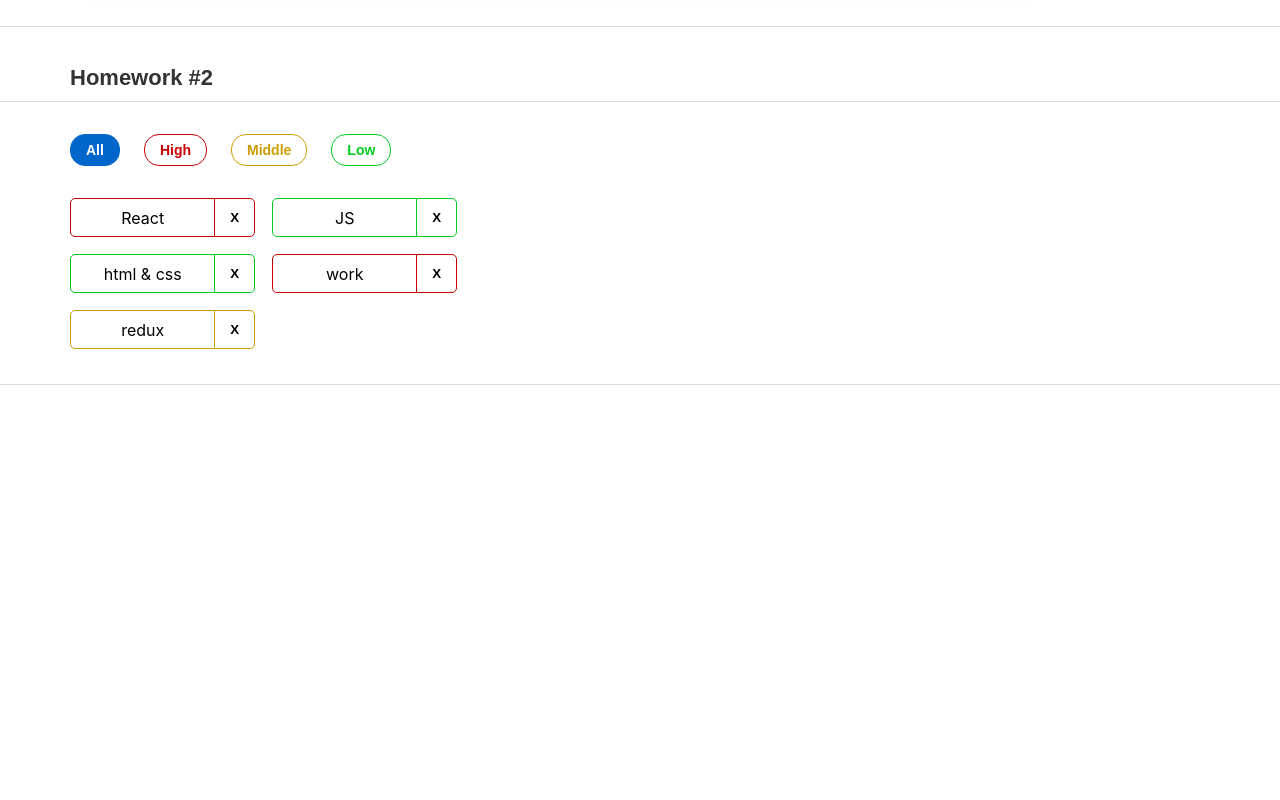
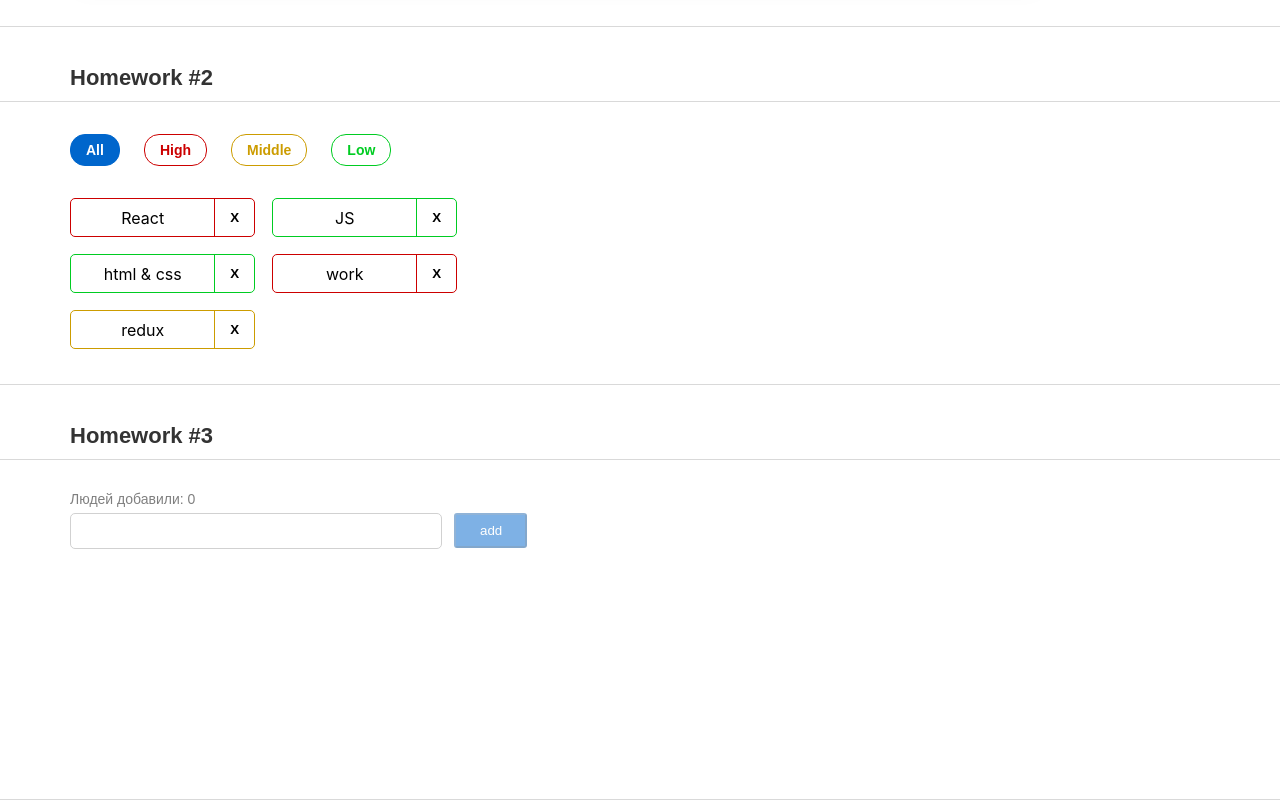
Before and after one commit to VitalickWeb/tasks-ignat, a React (Create React App) app: page /pre-junior in a window 1280 px wide. Shown: the part 444-1244 px from the top of the page. Before the commit the page ends 829 px from the top, so only its background shows below. Built offline with nearby package versions, Linux system fonts and the light colour scheme.

Commit message:
home task 3

```diff
--- a/src/s1-main/App.tsx
+++ b/src/s1-main/App.tsx
@@ -2,6 +2,7 @@ import React from 'react'
 import s from './App.module.css'
 import HW1 from '../s2-homeworks/hw01/HW1'
 import HW2 from "../s2-homeworks/hw02/HW2";
+import HW3 from "../s2-homeworks/hw03/HW3";
 
 
 function App() {
@@ -12,7 +13,7 @@ function App() {
             {/*раскомментировать по ходу выполнения*/}
 
             <HW2/>
-            {/*<HW3/>*/}
+            <HW3/>
             {/*<HW4/>*/}
 
             {/*при выполнении дз 5 и более - закомментировать здесь дз 1-4, так как они есть внутри дз 5*/}
--- a/src/s2-homeworks/hw03/Greeting.module.css
+++ b/src/s2-homeworks/hw03/Greeting.module.css
@@ -1,35 +1,110 @@
 .greetingForm {
+    padding-left: 70px;
+    margin-bottom: 208px;
 }
 
 .inputAndButtonContainer {
+    display: flex;
 }
 
 .error {
+    font-family: 'Montserrat', sans-serif;
+    font-style: normal;
+    font-weight: 400;
+    font-size: 14px;
+    line-height: 17px;
+    color: #CC0000;
+
+    padding-top: 7px;
 }
 
 .input {
+    width: 372px;
+    height: 36px;
+    margin-right: 12px;
+
+    border: 1px solid #D1D1D1;
+    border-radius: 5px;
+    outline: none;
+    box-sizing: border-box;
+
+    padding: 8px 0 8px 12px;
+
+    font-family: 'Montserrat', sans-serif;
+    font-style: normal;
+    font-weight: 500;
+    font-size: 16px;
+    line-height: 20px;
+
+    color: #333333;
 }
 
 .input:focus {
+    width: 372px;
+    height: 36px;
+    border: 1px solid #0066CC;
 }
 
 .errorInput {
+    width: 372px;
+    height: 36px;
+    margin-right: 12px;
+
+    border: 1px solid red;
+    outline: none;
+    border-radius: 5px;
+    box-sizing: border-box;
 }
 
 .button {
+    width: 73px;
+    height: 35px;
+    background: #0066CC;
+    padding: 8px 24px 8px 24px;
+    border-radius: 3px;
+    color: #FFFFFF;
+    box-sizing: border-box;
+    vertical-align: top;
 }
 
 .button:focus {
+    outline: none; /* Убирает стандартный контур фокуса */
+    border: 2px solid blue; /* Устанавливает синюю рамку при фокусе */
+    background-color: yellow; /* Устанавливает желтый фон при фокусе */
+    color: #333333;
 }
 
 .button:active {
+    -webkit-box-shadow: 0px 0px 6px 1px rgba(34, 60, 80, 1) inset;
+    -moz-box-shadow: 0px 0px 6px 1px rgba(34, 60, 80, 1) inset;
+    box-shadow: 0px 0px 6px 1px rgba(34, 60, 80, 1) inset;
 }
 
 .button:disabled {
+    background: #0066CC;
+    opacity: 0.5;
+    border-radius: 3px;
+    color: #FFFFFF;
 }
 
 .text {
+    font-family: 'Montserrat', sans-serif;
+    font-style: normal;
+    font-weight: 400;
+    font-size: 14px;
+    line-height: 17px;
+
+    color: rgba(0, 0, 0, 0.5);
+    padding-top: 31px;
+    margin-bottom: 5px;
 }
 
 .greeting {
+    font-family: 'Montserrat', sans-serif;
+    font-style: normal;
+    font-weight: 500;
+    font-size: 14px;
+    line-height: 17px;
+
+    color: #333333;
 }
--- a/src/s2-homeworks/hw03/Greeting.tsx
+++ b/src/s2-homeworks/hw03/Greeting.tsx
@@ -2,14 +2,14 @@ import React, {ChangeEvent, KeyboardEvent} from 'react'
 import s from './Greeting.module.css'
 
 type GreetingPropsType = {
-    name: any // need to fix any
-    setNameCallback: any // need to fix any
-    addUser: any // need to fix any
-    onBlur: any // need to fix any
-    onEnter: any // need to fix any
-    error: any // need to fix any
-    totalUsers: any // need to fix any
-    lastUserName?: any // need to fix any
+    name: string // need to fix any
+    setNameCallback: (e: ChangeEvent<HTMLInputElement>) => void // need to fix any
+    addUser: () => void // need to fix any
+    onBlur: () => void // need to fix any
+    onEnter: (e: KeyboardEvent<HTMLInputElement>) => void // need to fix any
+    error: string // need to fix any
+    totalUsers: number // need to fix any
+    lastUserName?: string // need to fix any
 }
 
 // презентационная компонента (для верстальщика)
@@ -25,7 +25,7 @@ const Greeting: React.FC<GreetingPropsType> = (
         lastUserName,
     } // деструктуризация пропсов
 ) => {
-    const inputClass = s.errorInput // need to fix with (?:)
+    const inputClass = !error ? s.input : s.errorInput // need to fix with (?:)
 
     return (
         <div id={'hw3-form'} className={s.greetingForm}>
@@ -61,7 +61,7 @@ const Greeting: React.FC<GreetingPropsType> = (
                 </button>
             </div>
 
-            {lastUserName && (
+            {name.length < 1 && lastUserName && !error && (
                 <div className={s.greeting}>
                     Привет <span id={'hw3-last-user'}>{lastUserName}</span>!
                 </div>
--- a/src/s2-homeworks/hw03/GreetingContainer.tsx
+++ b/src/s2-homeworks/hw03/GreetingContainer.tsx
@@ -3,18 +3,34 @@ import Greeting from './Greeting'
 import { UserType } from './HW3'
 
 type GreetingContainerPropsType = {
-    users: any // need to fix any
-    addUserCallback: any // need to fix any
+    users: UserType[] // need to fix any
+    addUserCallback: (name: string) => void // need to fix any
 }
 
-export const pureAddUser = (name: any, setError: any, setName: any, addUserCallback: any) => {
+let userName: string;
+
+export const pureAddUser = (name: string, setError: (value: (((prevState: string) => string) | string)) => void, setName: (name: (((prevState: string) => string) | string)) => void, addUserCallback: (name: string) => void) => {
     // если имя пустое - показать ошибку, иначе - добавить юзера и очистить инпут
+    userName = name
+      // need to fix
+    if (name.trim() === '') {
+        setError('Ошибка! Введите имя!')
+    } else {
+        addUserCallback(name)
+        setName('')
+    }
 }
 
-export const pureOnBlur = (name: any, setError: any) => { // если имя пустое - показать ошибку
+export const pureOnBlur = (name: string, setError: (value: (((prevState: string) => string) | string)) => void) => { // если имя пустое - показать ошибку
+    if (name.trim() === '') {
+        setError('Ошибка! Введите имя!')
+    }
 }
 
-export const pureOnEnter = (e: any, addUser: any) => { // если нажата кнопка Enter - добавить
+export const pureOnEnter = (e: KeyboardEvent<HTMLInputElement>, addUser: () => void) => { // если нажата кнопка Enter - добавить
+    if (e.key === 'Enter') {
+        addUser()
+    }
 }
 
 // более простой и понятный для новичков
@@ -26,11 +42,11 @@ const GreetingContainer: React.FC<GreetingContainerPropsType> = ({
     addUserCallback,
 }) => {
     // деструктуризация пропсов
-    const [name, setName] = useState<any>('') // need to fix any
-    const [error, setError] = useState<any>('') // need to fix any
+    const [name, setName] = useState<string>('') // need to fix any
+    const [error, setError] = useState<string>('') // need to fix any
 
-    const setNameCallback = (e: any) => { // need to fix any
-        setName('some name') // need to fix
+    const setNameCallback = (e: ChangeEvent<HTMLInputElement>) => { // need to fix any
+        setName(e.currentTarget.value) // need to fix
 
         error && setError('')
     }
@@ -42,12 +58,12 @@ const GreetingContainer: React.FC<GreetingContainerPropsType> = ({
         pureOnBlur(name, setError)
     }
 
-    const onEnter = (e: any) => {
+    const onEnter = (e: KeyboardEvent<HTMLInputElement>) => {
         pureOnEnter(e, addUser)
     }
 
-    const totalUsers = 0 // need to fix
-    const lastUserName = 'some name' // need to fix
+    const totalUsers = users.length // need to fix
+    const lastUserName = userName
 
     return (
         <Greeting
--- a/src/s2-homeworks/hw03/HW3.tsx
+++ b/src/s2-homeworks/hw03/HW3.tsx
@@ -19,29 +19,31 @@ import GreetingContainer from './GreetingContainer'
 
 // types
 export type UserType = {
-    _id: any // need to fix any
-    name: any // need to fix any
+    _id: string // need to fix any
+    name: string // need to fix any
 }
 
-export const pureAddUserCallback = (name: any, setUsers: any, users: any) => { // need to fix any
-    const user = { // need to fix
+export const pureAddUserCallback = (name: string, setUsers: (a: UserType[]) => void, users: UserType[]) => { // need to fix any
+    const user = {
+        _id: v1(), // need to fix
+        name: name,
     }
     setUsers([...users, user])
 }
 
 const HW3 = () => {
-    const [users, setUsers] = useState<any>([]) // need to fix any
+    const [users, setUsers] = useState<UserType[]>([]) // need to fix any
 
-    const addUserCallback = (name: any) => { // need to fix any
+    const addUserCallback = (name: string) => { // need to fix any
         pureAddUserCallback(name, setUsers, users)
     }
 
     return (
         <div id={'hw3'}>
-            <div className={s2.hwTitle}>Homework #3</div>
             {/*для автоматической проверки дз (не менять)*/}
-
             <div className={s2.hw}>
+                <div className={s2.hwTitle}>Homework #3</div>
+                <div className={s2.lineTop}></div>
                 <GreetingContainer
                     users={users}
                     addUserCallback={addUserCallback}
```
Also changed, not shown: 1 other file (tests, documents, lock files or other folders).
